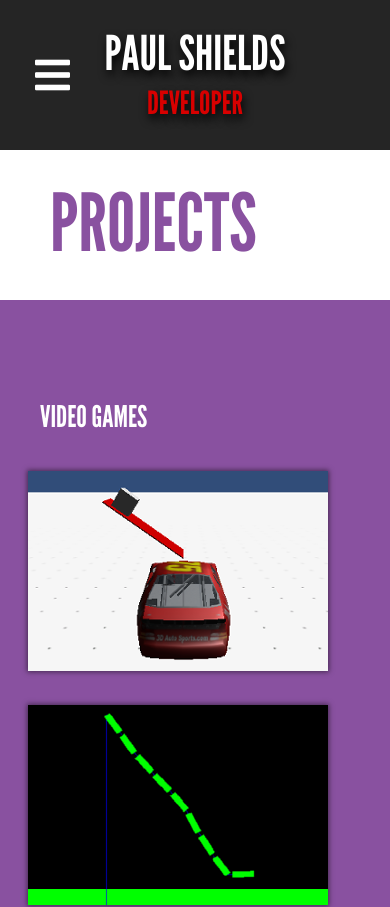
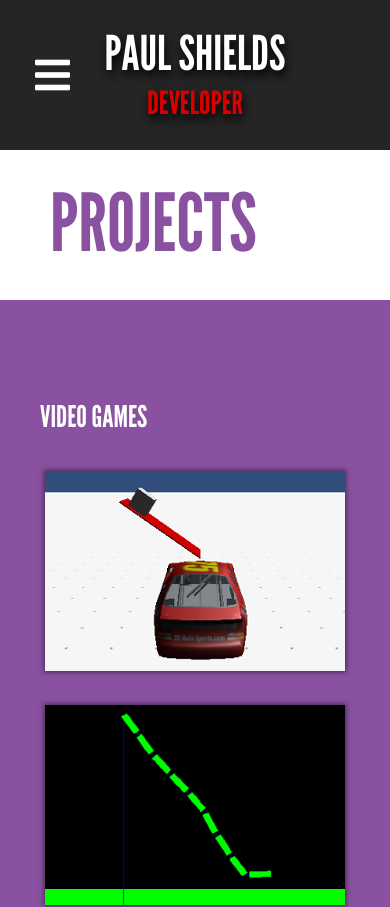
Before and after one commit to Pkshields/PaulShields.dev, an Angular app: page /projects in a window 390 px wide. Shown: the top 907 px of the page. Built offline with nearby package versions, Linux system fonts and the light colour scheme; what ngx-tweet would draw is missing.

Commit message:
Fixing alignment of the Project items on mobile.

```diff
--- /dev/null
+++ b/src/app/pages/projects/projects.component.mobile.scss
@@ -0,0 +1,11 @@
+@import '../../../css/mediasizes';
+
+@media #{$mobile-size} {
+  section {
+    text-align: center;
+
+    * {
+      text-align: left;
+    }
+  }
+}
--- a/src/app/pages/projects/projects.component.ts
+++ b/src/app/pages/projects/projects.component.ts
@@ -3,6 +3,6 @@ import { Component } from '@angular/core';
 @Component({
   selector: 'app-projects',
   templateUrl: './projects.component.html',
-  styleUrls: ['./projects.component.scss']
+  styleUrls: ['./projects.component.scss', './projects.component.mobile.scss']
 })
 export class ProjectsComponent { }
```
